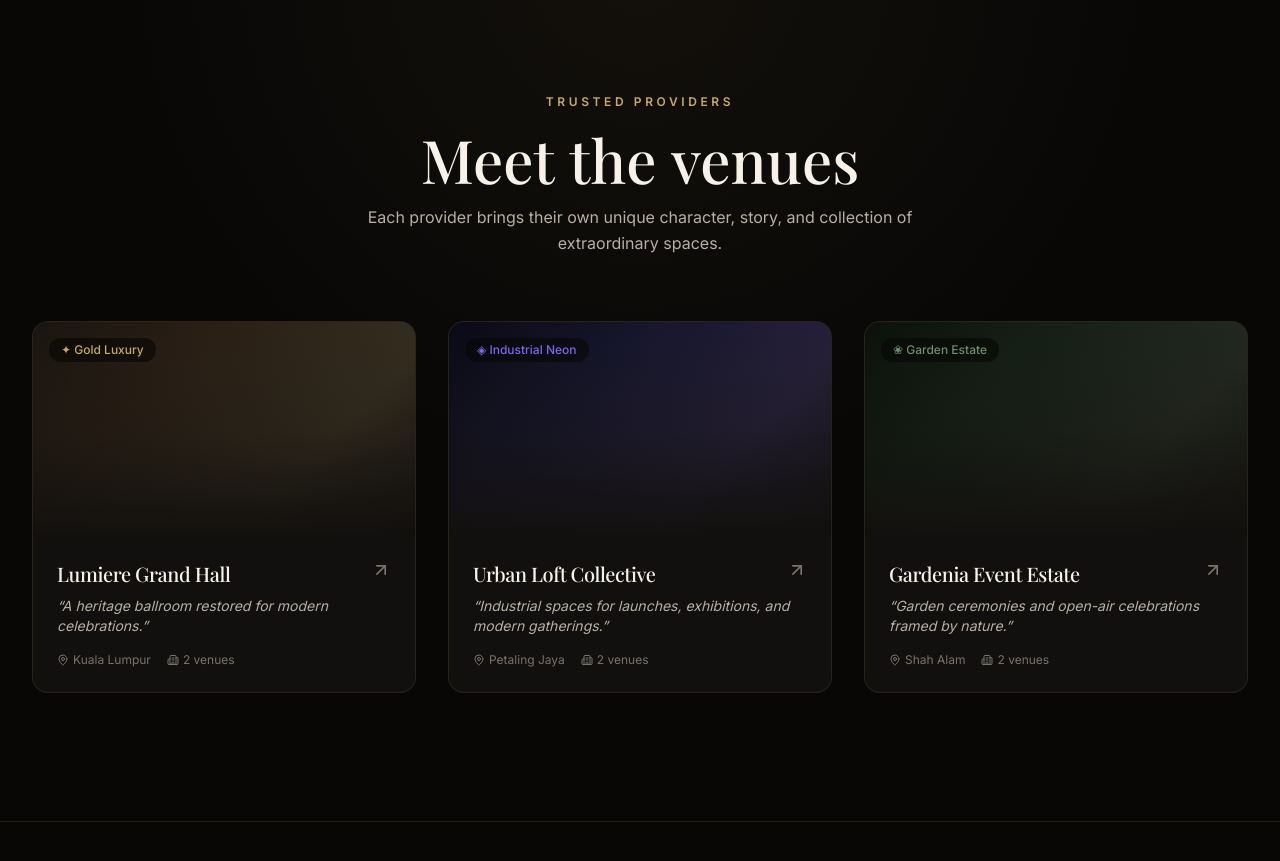
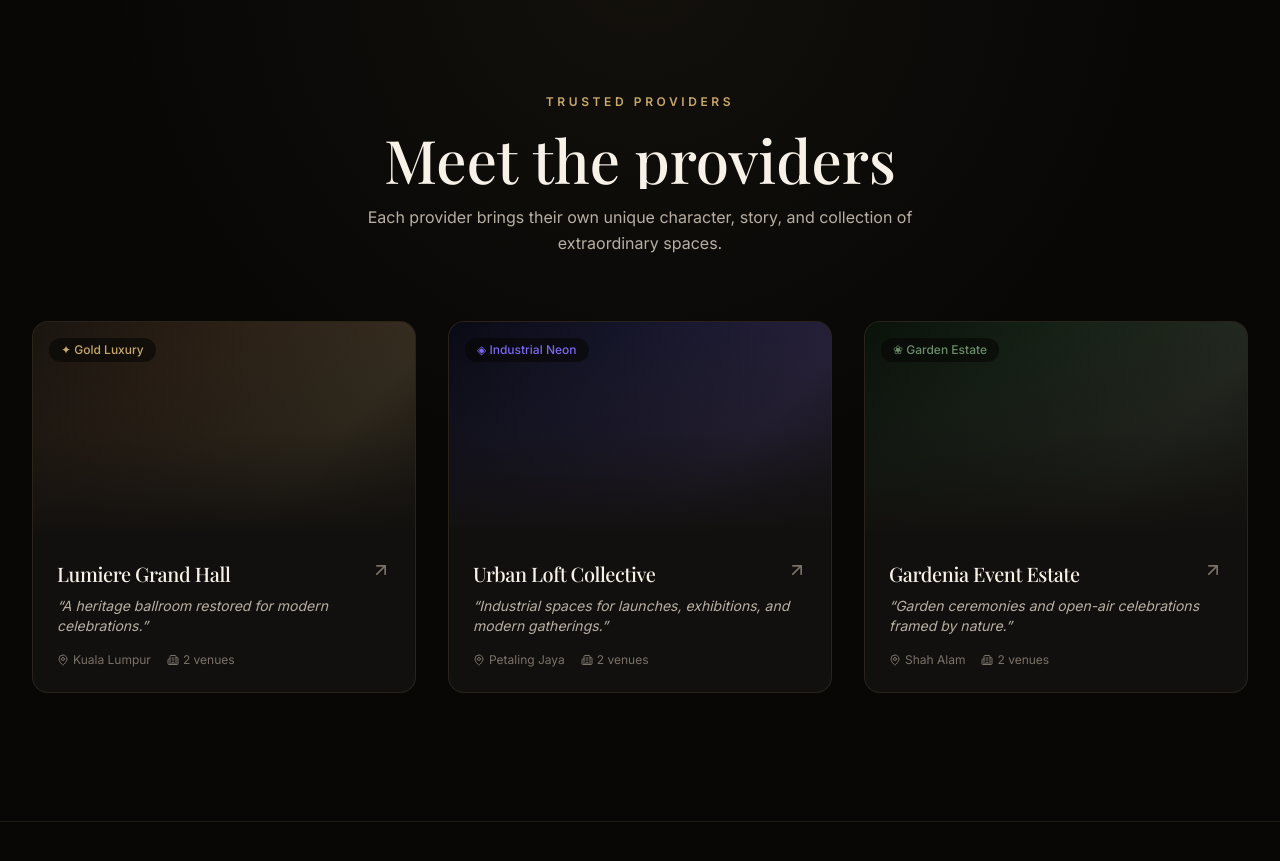
Before and after one commit to MuhdAqmarr/LumiSpace, a Next.js app: page / in a window 1280 px wide. Shown: the part 2480-3341 px from the top of the page. Built offline with nearby package versions, Linux system fonts and the light colour scheme; a web font is replaced by a local one.

Commit message:
fix: correct homepage section heading to Meet the providers

```diff
--- a/src/components/public/FeaturedProviders.tsx
+++ b/src/components/public/FeaturedProviders.tsx
@@ -21,7 +21,7 @@ export default function FeaturedProviders() {
             </span>
           </ScrollReveal>
           <SplitTextReveal
-            text="Meet the venues"
+            text="Meet the providers"
             as="h2"
             className="mt-4 font-display text-4xl font-medium text-text-primary md:text-5xl lg:text-6xl"
             delay={0.2}
```
